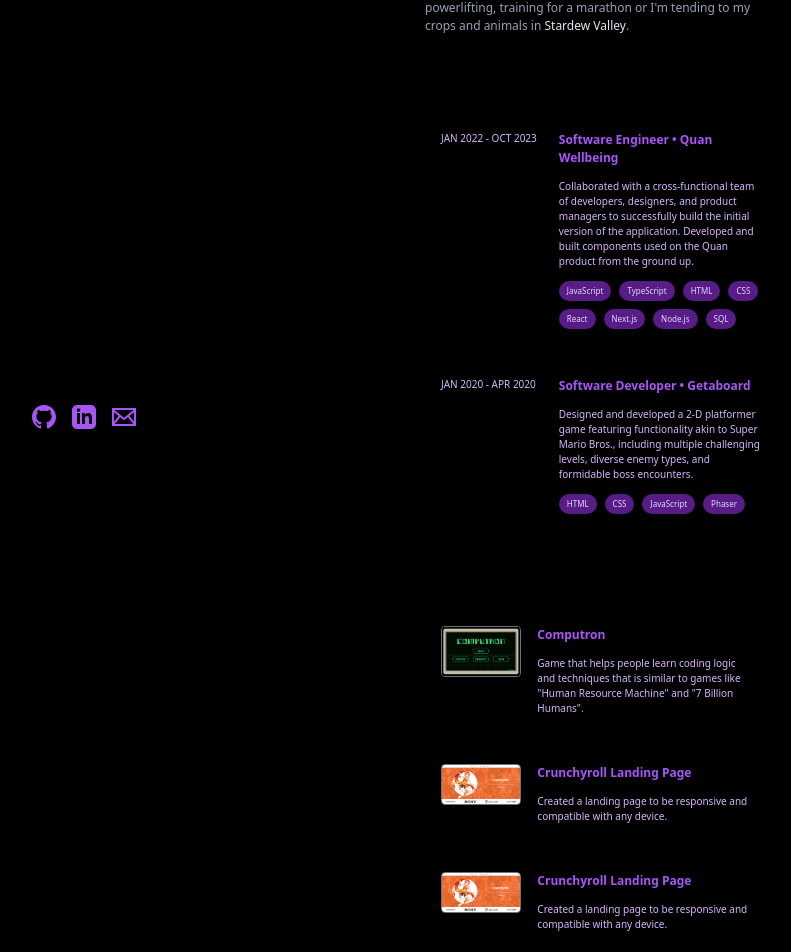
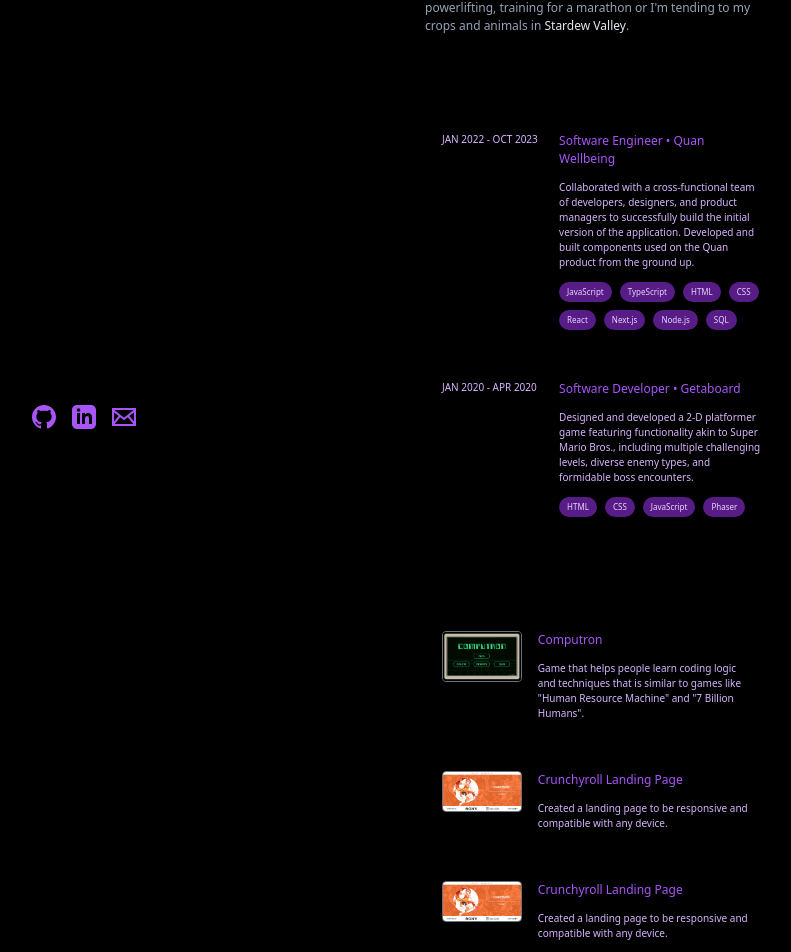
Before and after one commit to KevinZheng99/portfolio-v2, a React (Vite) app: page / in a window 1280 px wide. Shown: the part 315-1267 px from the top of the page, without its empty margins (235-1026 px from the left). Built offline with nearby package versions, Linux system fonts and the light colour scheme.

Commit message:
experience and projects container projects

```diff
--- a/src/components/Sections/Experience.jsx
+++ b/src/components/Sections/Experience.jsx
@@ -9,12 +9,12 @@
           target="_blank"
           rel="noreferrer"
         >
-          <li className="flex gap-4 hover:border hover:border-purple-500 rounded p-4 mb-4">
+          <li className="flex gap-4 border border-transparent hover:border-purple-500 rounded p-4 mb-4">
             <p className="w-1/3 text-xxs text-purple-300">
               JAN 2022 - OCT 2023
             </p>
             <div className="flex flex-col w-2/3 gap-3">
-              <p className="text-xs font-bold ">
+              <p className="text-xs font-medium">
                 Software Engineer • Quan Wellbeing
               </p>
               <p className="text-xxs text-purple-300">
@@ -37,12 +37,12 @@
           </li>
         </a>
         <a href="https://getaboard.org/" target="_blank" rel="noreferrer">
-          <li className="flex gap-4 hover:border hover:border-purple-500 rounded p-4 mb-4">
+          <li className="flex gap-4 border border-transparent hover:border-purple-500 rounded p-4 mb-4">
             <p className="w-1/3 text-xxs text-purple-300">
               JAN 2020 - APR 2020
             </p>
             <div className="flex flex-col w-2/3 gap-3">
-              <p className="text-xs font-bold ">
+              <p className="text-xs font-medium">
                 Software Developer • Getaboard
               </p>
               <p className="text-xxs text-purple-300">
--- a/src/components/Sections/Projects.jsx
+++ b/src/components/Sections/Projects.jsx
@@ -10,14 +10,14 @@
           target="_blank"
           rel="noreferrer"
         >
-          <li className="flex gap-4 hover:border hover:border-purple-500 rounded p-4 mb-4">
+          <li className="flex gap-4 border border-transparent hover:border-purple-500 rounded p-4 mb-4">
             <img
               className="w-1/4 h-full border border-gray-500 rounded"
               src={computron}
               alt="Crunchyroll Hero Image"
             />
             <div className="flex flex-col w-2/3 gap-3">
-              <p className="text-xs font-bold">Computron</p>
+              <p className="text-xs font-medium">Computron</p>
               <p className="text-xxs text-purple-300">
                 {`Game that helps people learn coding logic and techniques that is
                 similar to games like "Human Resource Machine" and
@@ -31,14 +31,14 @@
           target="_blank"
           rel="noreferrer"
         >
-          <li className="flex gap-4 hover:border hover:border-purple-500 rounded p-4 mb-4">
+          <li className="flex gap-4 border border-transparent hover:border-purple-500 rounded p-4 mb-4">
             <img
               className="w-1/4 h-full border border-gray-500 rounded"
               src={crunchyroll}
               alt="Crunchyroll Hero Image"
             />
             <div className="flex flex-col w-2/3 gap-3">
-              <p className="text-xs font-bold">Crunchyroll Landing Page</p>
+              <p className="text-xs font-medium">Crunchyroll Landing Page</p>
               <p className="text-xxs text-purple-300">
                 Created a landing page to be responsive and compatible with any
                 device.
@@ -51,14 +51,14 @@
           target="_blank"
           rel="noreferrer"
         >
-          <li className="flex gap-4 hover:border hover:border-purple-500 rounded p-4 mb-4">
+          <li className="flex gap-4 border border-transparent hover:border-purple-500 rounded p-4 mb-4">
             <img
               className="w-1/4 h-full border border-gray-500 rounded"
               src={crunchyroll}
               alt="Crunchyroll Hero Image"
             />
             <div className="flex flex-col w-2/3 gap-3">
-              <p className="text-xs font-bold">Crunchyroll Landing Page</p>
+              <p className="text-xs font-medium">Crunchyroll Landing Page</p>
               <p className="text-xxs text-purple-300">
                 Created a landing page to be responsive and compatible with any
                 device.
```
